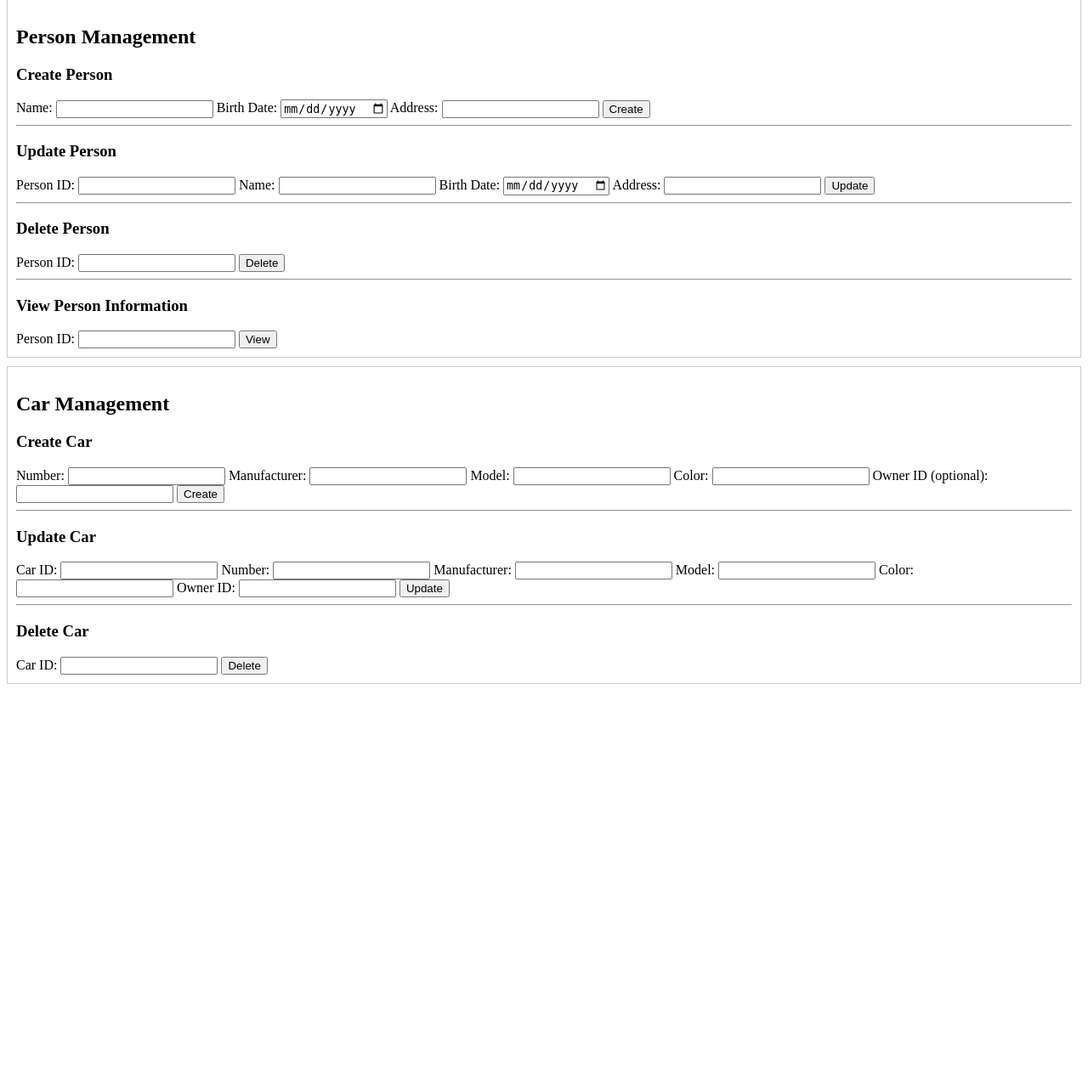
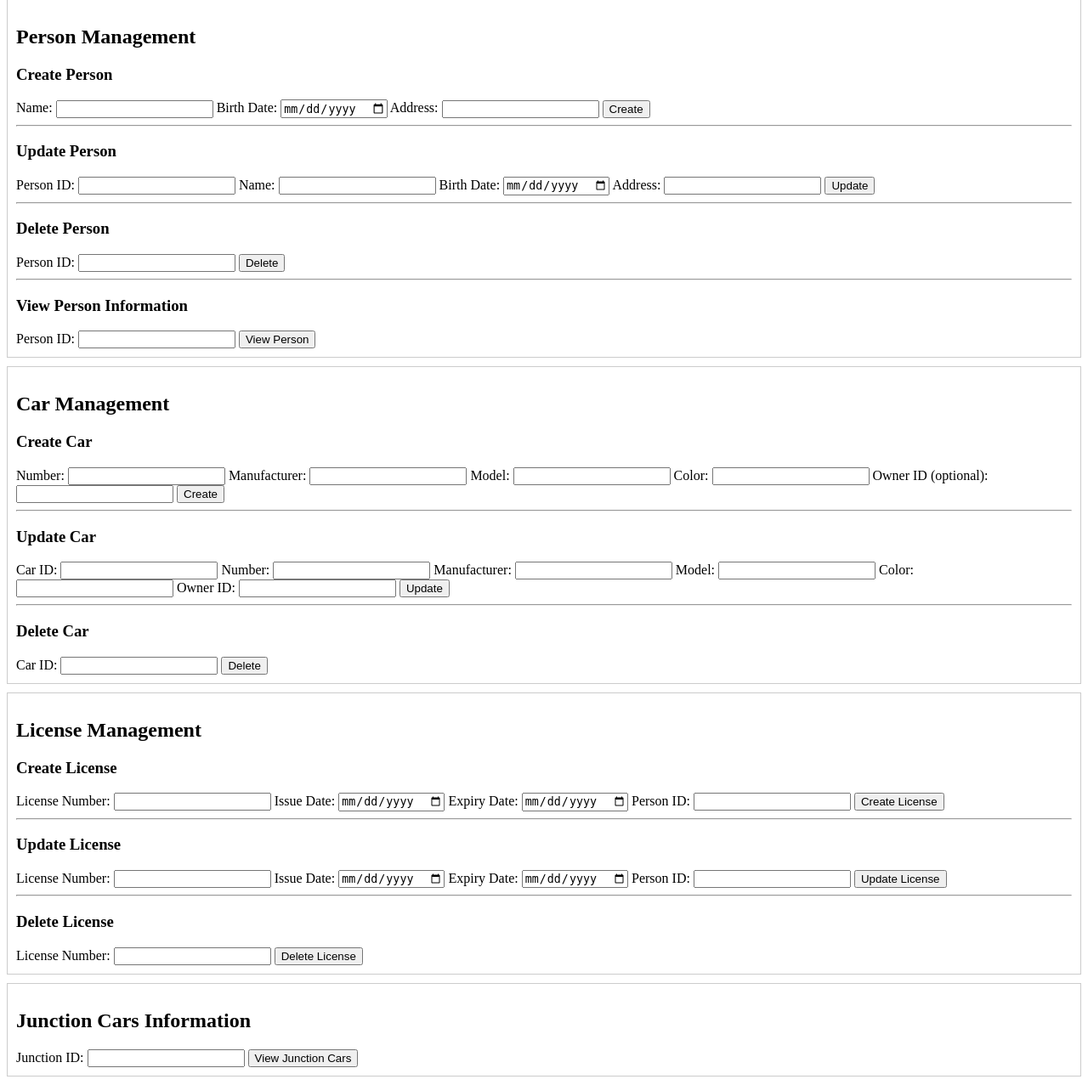
Before and after one commit to LegendaryLoona/LancasterTraficManagementProject, a Django app: page /cars/ in a window 1280 px wide. Shown: the part 81-1358 px from the top of the page at 85% size. Before the commit the page ends 886 px from the top, so only its background shows below. Run offline with Django 5.2, Linux system fonts and the light colour scheme.

Commit message:
Update index.html

```diff
--- a/VRLPR/LicenseTracker/templates/index.html
+++ b/VRLPR/LicenseTracker/templates/index.html
@@ -7,6 +7,7 @@
 <body>
   <h1>Cars Management</h1>
 
+  <!-- Person Management -->
   <section style="border: 1px solid #ccc; padding: 10px; margin-bottom: 10px;">
     <h2>Person Management</h2>
 
@@ -54,11 +55,12 @@
     <div>
       <label>Person ID: </label>
       <input type="number" id="person_id_view" />
-      <button onclick="viewPersonInfo()">View</button>
+      <button onclick="viewPersonInfo()">View Person</button>
     </div>
     <div id="view_person_result" style="color: blue;"></div>
   </section>
 
+  <!-- Car Management -->
   <section style="border: 1px solid #ccc; padding: 10px; margin-bottom: 10px;">
     <h2>Car Management</h2>
 
@@ -109,7 +111,101 @@
     <div id="delete_car_result" style="color: red;"></div>
   </section>
 
+<!-- License Management -->
+<section style="border: 1px solid #ccc; padding: 10px; margin-bottom: 10px;">
+  <h2>License Management</h2>
+
+  <h3>Create License</h3>
+  <div>
+    <label>License Number: </label>
+    <input type="text" id="license_number_create" />
+    <label>Issue Date: </label>
+    <input type="date" id="license_issue_date_create" />
+    <label>Expiry Date: </label>
+    <input type="date" id="license_expiry_date_create" />
+    <label>Person ID: </label>
+    <input type="number" id="license_person_id_create" />
+    <button onclick="createLicense()">Create License</button>
+  </div>
+  <div id="create_license_result" style="color: green;"></div>
+
+  <hr/>
+
+  <h3>Update License</h3>
+  <div>
+    <label>License Number: </label>
+    <input type="text" id="license_number_update" />
+    <label>Issue Date: </label>
+    <input type="date" id="license_issue_date_update" />
+    <label>Expiry Date: </label>
+    <input type="date" id="license_expiry_date_update" />
+    <label>Person ID: </label>
+    <input type="number" id="license_person_id_update" />
+    <button onclick="updateLicense()">Update License</button>
+  </div>
+  <div id="update_license_result" style="color: green;"></div>
+
+  <hr/>
+
+  <h3>Delete License</h3>
+  <div>
+    <label>License Number: </label>
+    <input type="text" id="license_number_delete" />
+    <button onclick="deleteLicense()">Delete License</button>
+  </div>
+  <div id="delete_license_result" style="color: red;"></div>
+</section>
+
+  <!-- Junction Cars: cars information -->
+  <section style="border: 1px solid #ccc; padding: 10px; margin-bottom: 10px;">
+    <h2>Junction Cars Information</h2>
+    <div>
+      <label>Junction ID: </label>
+      <input type="number" id="junction_id" />
+      <button onclick="viewCars()">View Junction Cars</button>
+    </div>
+    <div id="view_cars_result" style="color: blue;"></div>
+  </section>
+
+
+
 <script>
+  function createLicense() {
+    const number = document.getElementById('license_number_create').value.trim();
+    const issue_date = document.getElementById('license_issue_date_create').value;
+    const expiry_date = document.getElementById('license_expiry_date_create').value;
+    const person_id = document.getElementById('license_person_id_create').value;
+    const url = `/cars/create_license/?number=${encodeURIComponent(number)}&issue_date=${encodeURIComponent(issue_date)}&expiry_date=${encodeURIComponent(expiry_date)}&person_id=${person_id}`;
+    fetch(url)
+      .then(res => res.json())
+      .then(data => {
+        document.getElementById('create_license_result').innerText = JSON.stringify(data);
+      });
+  }
+
+  function updateLicense() {
+    const number = document.getElementById('license_number_update').value.trim();
+    const issue_date = document.getElementById('license_issue_date_update').value;
+    const expiry_date = document.getElementById('license_expiry_date_update').value;
+    const person_id = document.getElementById('license_person_id_update').value;
+    const url = `/cars/update_license/?number=${encodeURIComponent(number)}&issue_date=${encodeURIComponent(issue_date)}&expiry_date=${encodeURIComponent(expiry_date)}&person_id=${person_id}`;
+    fetch(url)
+      .then(res => res.json())
+      .then(data => {
+        document.getElementById('update_license_result').innerText = JSON.stringify(data);
+      });
+  }
+
+  function deleteLicense() {
+    const number = document.getElementById('license_number_delete').value.trim();
+    const url = `/cars/delete_license/?number=${encodeURIComponent(number)}`;
+    fetch(url)
+      .then(res => res.json())
+      .then(data => {
+        document.getElementById('delete_license_result').innerText = JSON.stringify(data);
+      });
+  }
+
   function createPerson() {
     const name = document.getElementById('person_name').value.trim();
     const birth_date = document.getElementById('person_birth_date').value;
@@ -147,7 +243,7 @@
 
   function viewPersonInfo() {
     const person_id = document.getElementById('person_id_view').value;
-    const url = `/cars/person/?id=${person_id}`;
+    const url = `/cars/view_person_info/?id=${person_id}`;
     fetch(url)
       .then(res => res.json())
       .then(data => {
@@ -155,7 +251,7 @@
       });
   }
 
-  // Car management functions
+  // Car Management Functions
   function createCar() {
     const number = document.getElementById('car_number').value.trim();
     const manufacturer = document.getElementById('car_manufacturer').value.trim();
@@ -194,6 +290,17 @@
         document.getElementById('delete_car_result').innerText = JSON.stringify(data);
       });
   }
+
+  // Junction Cars Function:
+  function viewCars() {
+    const junction_id = document.getElementById('junction_id').value;
+    const url = `/cars/car/?id=${junction_id}`;
+    fetch(url)
+      .then(res => res.json())
+      .then(data => {
+        document.getElementById('view_cars_result').innerText = JSON.stringify(data);
+      });
+  }
 </script>
 </body>
 </html>
```
